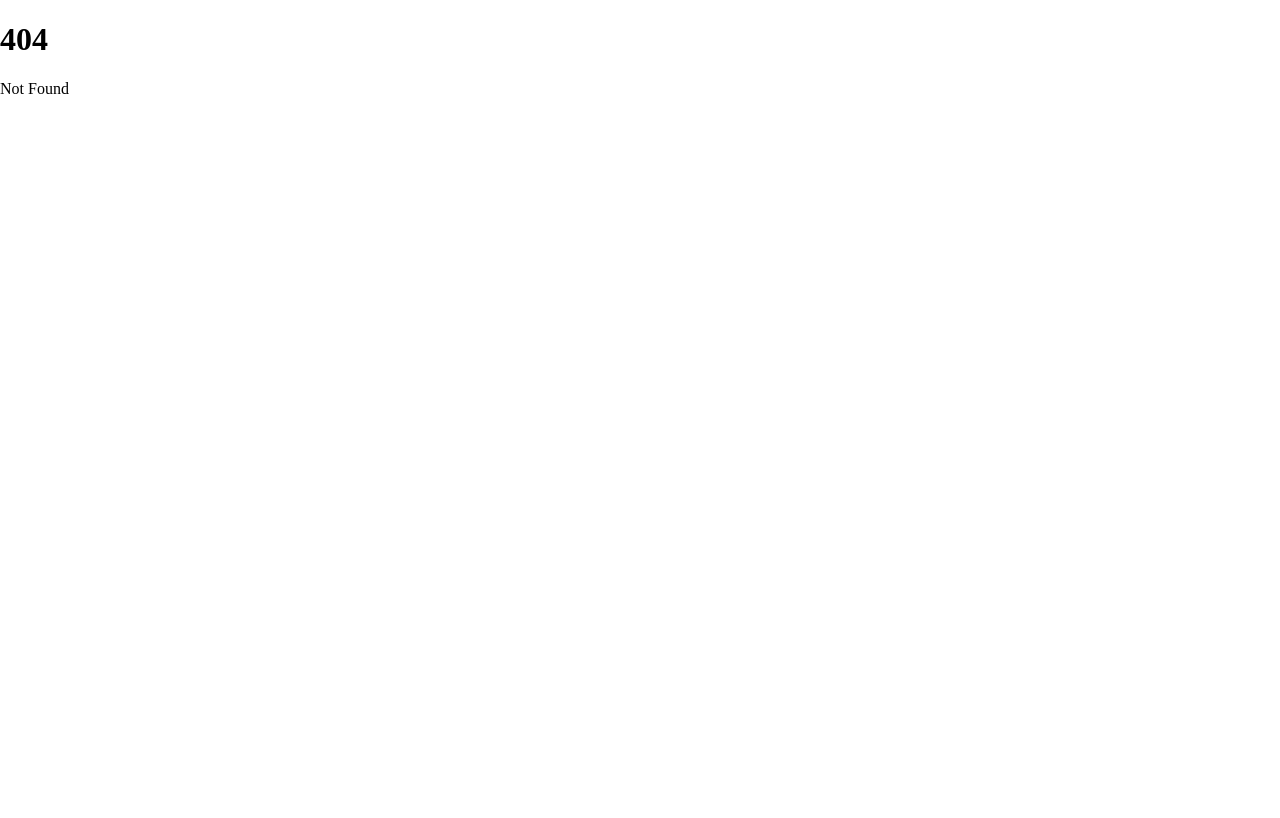
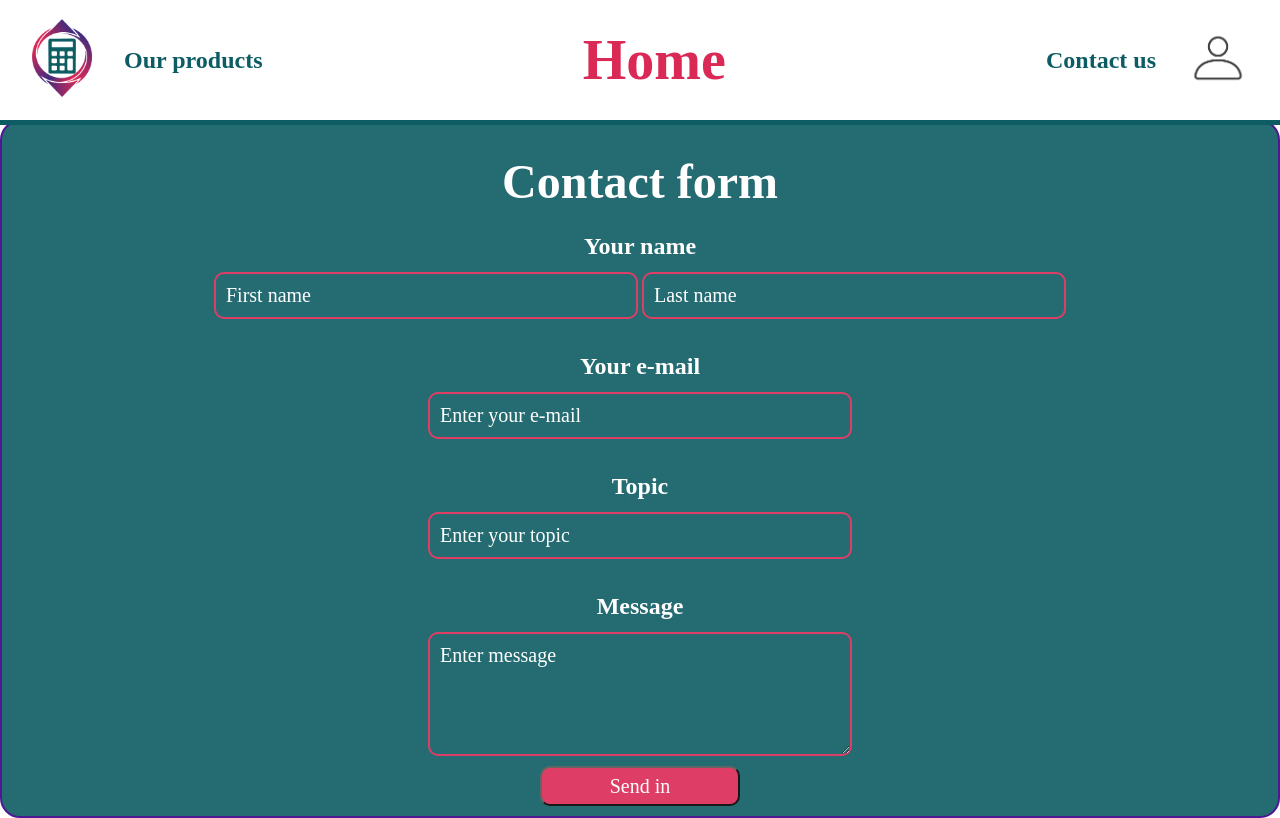
Before and after one commit to KavanKake/MultikitWebpage, a SvelteKit app in the folder my-app/: page /contactus in a window 1280 px wide. Before the commit this address had no page. Built offline with nearby package versions, Linux system fonts and the light colour scheme; a web font is replaced by a local one.

Commit message:
Kontakt meg side
Dette er en side for å kontakte meg

```diff
--- /dev/null
+++ b/my-app/src/routes/contactus/+page.svelte
@@ -0,0 +1,233 @@
+<div class="navbar">
+    <div class="left">
+        <a href="/">
+            <img class="logo" src="/multikitLogo.png" alt="Logo" >
+        </a>
+        <a href="/products">
+        <h1 class="products">Our products</h1></a>
+    </div>
+    <div class="center">
+        <a href="/dashboard">
+
+            <h1 class="title">Home</h1>
+        </a>
+    </div>
+    <div class="right">
+        <a href="/contactus">
+            <h1 class="contact">Contact us</h1>
+        </a>
+        <a href="/">
+            <img class="logo" src="/profile.png" alt="Logo" >
+        </a>
+    </div>
+</div>
+
+<div class="spacer"></div>
+
+<div class="content">
+    <div class="form">
+        <h1 class="contactform">Contact form</h1>
+            <form method="POST" action="https://formsubmit.co/contact@kavinlokeswaran.no">
+                <h3 class="name">Your name</h3>
+                <div class="nameSplit">
+                    <input name="Name" type="text" class="placeholderName" placeholder="First name" required>
+                    <input name="Name" type="text" class="placeholderName" placeholder="Last name" required>
+                </div>
+                <h3 class="name">Your e-mail</h3>
+                <input name="Email" type="email" class="placeholder" placeholder="Enter your e-mail" required>
+                <h3 class="name">Topic</h3>
+                <input name="Topic" type="text" class="placeholder" placeholder="Enter your topic">
+                <h3 class="name">Message</h3>
+                <textarea name="Message" placeholder="Enter message"></textarea>
+                <button class="submit"type="submit">Send in</button>
+            </form>
+    </div>
+
+</div>
+
+
+
+<style>
+.logo{
+    width: 60px;
+    height: auto;
+}
+
+.spacer{
+    height: 15vh;
+}
+
+.navbar {
+    position: fixed;
+    top: 0;
+    left: 0;
+    width: 100%;
+    display: flex;
+    flex-direction: row;
+    height: 15vh;
+    justify-content: space-between;
+    border-bottom: #0D5C63 5px solid;
+    background-color: white;
+    z-index: 1000;
+    font-family: coolvetica;
+}
+
+
+.left{
+        display: flex;
+        flex-direction: row;
+        justify-content: center;
+        align-items: center;
+        gap: 2em;
+        padding-left: 2em;
+    }
+
+.center{
+        display: flex;
+        flex-direction: row;
+        justify-content: center;
+        align-items: center;
+        gap: 1em;
+    }
+
+    .right{
+        display: flex;
+        flex-direction: row;
+        justify-content: center;
+        align-items: center;
+        gap: 2em;
+        padding-right: 2em;
+    }
+
+    a{
+        text-decoration: none;
+        font-size: 1em;
+    }
+
+    .title{
+        font-size: 3.5em;
+        color: #DB2955;
+    }
+
+    .products , .contact{
+        font-size: 1.5em;
+        color: #0D5C63;
+        gap: 1em;
+    }
+
+    a:hover{
+        color: #3B0086;
+        scale: 1.2;
+        text-decoration: underline;
+    }
+
+    .content{
+        height: 85vh;
+        font-family: coolvetica;
+    }
+
+    .form{
+        display: flex;
+        flex-direction: column;
+        justify-content: center;
+        align-items: center;
+        padding-left: 2em;
+        padding-right: 2em;
+        border: #3B0086 2px solid;
+        border-radius: 20px 20px 20px 20px;
+        background-color: #0D5C63;
+        opacity: 0.9;
+    }
+
+    form{
+        display: flex;
+        flex-direction: column;
+        justify-content: center;
+        align-items: center;
+        padding-left: 2em;
+        padding-right: 2em;
+    }
+
+    .contactform{
+        color: white;
+        font-size: 3em;
+    }
+
+    h3{
+        color: white;
+        font-size: 1.5em;
+        margin: 0;
+        margin-top: 1em;
+        margin-bottom: 0.5em;
+    }
+
+    input{
+        width: 400px;
+        height: px;
+        border-radius: 10px;
+        border: none;
+        padding: 10px;
+        margin-bottom: 10px;
+        font-size: 20px;
+        font-family: coolvetica;
+        background-color: transparent;
+        border: #DB2955 2px solid;
+        color: white;
+    }
+
+    input::placeholder{
+        color: white;
+        font-family: coolvetica;
+        font-size: 20px;
+        display: flex;
+        flex-direction: column;
+        justify-content: center;
+        align-items: center;
+    }
+
+    textarea{
+        width: 400px;
+        height: 100px;
+        border-radius: 10px;
+        border: none;
+        padding: 10px;
+        margin-bottom: 10px;
+        font-size: 20px;
+        font-family: coolvetica;
+        background-color: transparent;
+        border: #DB2955 2px solid;
+        color: white;
+    }
+
+    textarea::placeholder{
+        color: white;
+        font-family: coolvetica;
+        font-size: 20px;
+    }
+
+    .submit{
+        width: 200px;
+        height: 40px;
+        border-radius: 10px;
+        margin-bottom: 10px;
+        font-size: 20px;
+        font-family: coolvetica;
+        background-color: #DB2955;
+        color: white;
+    }
+
+    .contactform{
+        display: flex;
+        flex-direction: column;
+        justify-content: center;
+        align-items: center;
+        margin-bottom: 0;
+    }
+
+
+
+
+
+
+
+</style>
```
